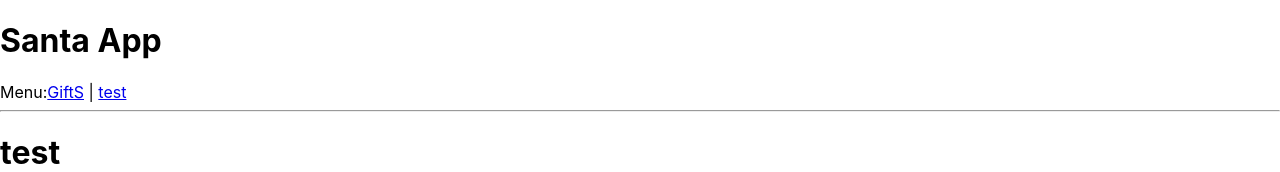
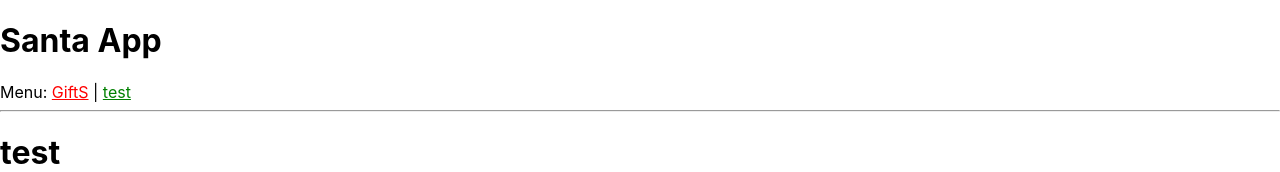
Before and after one commit to L00ka5z78/MegaKrefresherREACT, a React (Create React App) app in the folder fe/: page /test in a window 1280 px wide. Shown: the top 172 px of the page. Built offline with nearby package versions, Linux system fonts and the light colour scheme.

Commit message:
FE react routing added 12.09.23 08:38

```diff
--- a/fe/src/components/Header/Header.tsx
+++ b/fe/src/components/Header/Header.tsx
@@ -1,12 +1,21 @@
 import React from 'react';
-import { Link } from 'react-router-dom';
+import { NavLink } from 'react-router-dom';
 
 export const Header = () => {
+  const colorOfLink = ({ isActive }: { isActive: boolean }) => ({
+    color: isActive ? 'green' : 'red',
+  });
   return (
     <>
       <h1>Santa App</h1>
-      Menu:
-      <Link to="/gift">GiftS</Link> | <Link to="/test">test</Link>
+      Menu:{' '}
+      <NavLink style={colorOfLink} to="/gift">
+        GiftS
+      </NavLink>{' '}
+      |{' '}
+      <NavLink style={colorOfLink} to="/test">
+        test
+      </NavLink>
       <hr />
     </>
   );
--- a/fe/src/views/NotFoundView.tsx
+++ b/fe/src/views/NotFoundView.tsx
@@ -7,8 +7,7 @@ export const NotFoundView = () => (
     <h1>View not found.</h1>
     <div className="not_found">
       <img className="not_found_img" src={NotFound} alt="maze :)" />
-      <Link to="/">Go back to home page</Link>
+      <Link to="/gift">Go back to home page</Link>
     </div>
-    <div></div>
   </>
 );
--- a/fe/src/views/TestView.tsx
+++ b/fe/src/views/TestView.tsx
@@ -1,6 +1,9 @@
 import React from 'react';
+import { useParams } from 'react-router-dom';
 
 export const TestView = () => {
+  const params = useParams();
+  console.log(params);
   return (
     <>
       <h1>test</h1>
```
